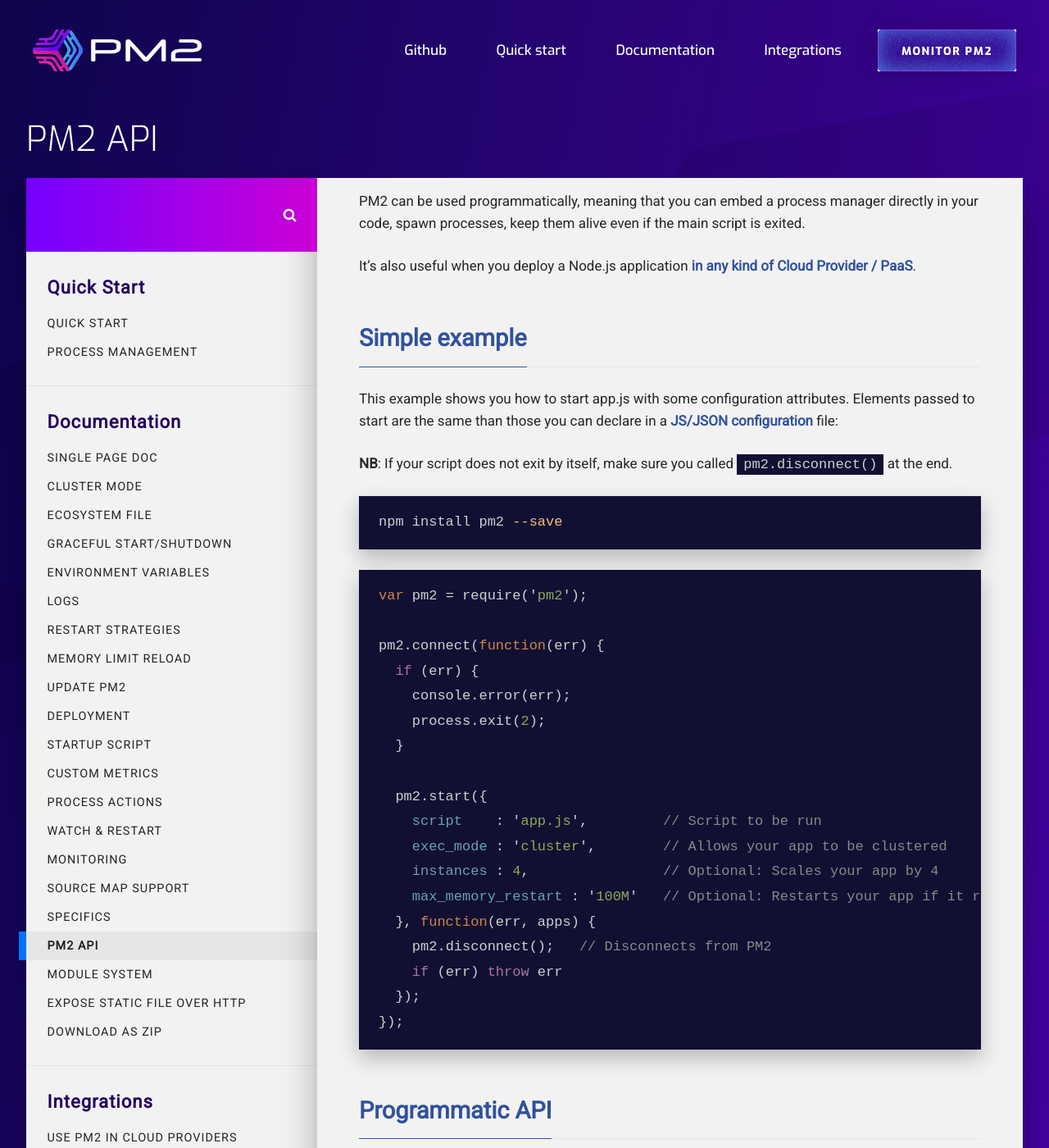
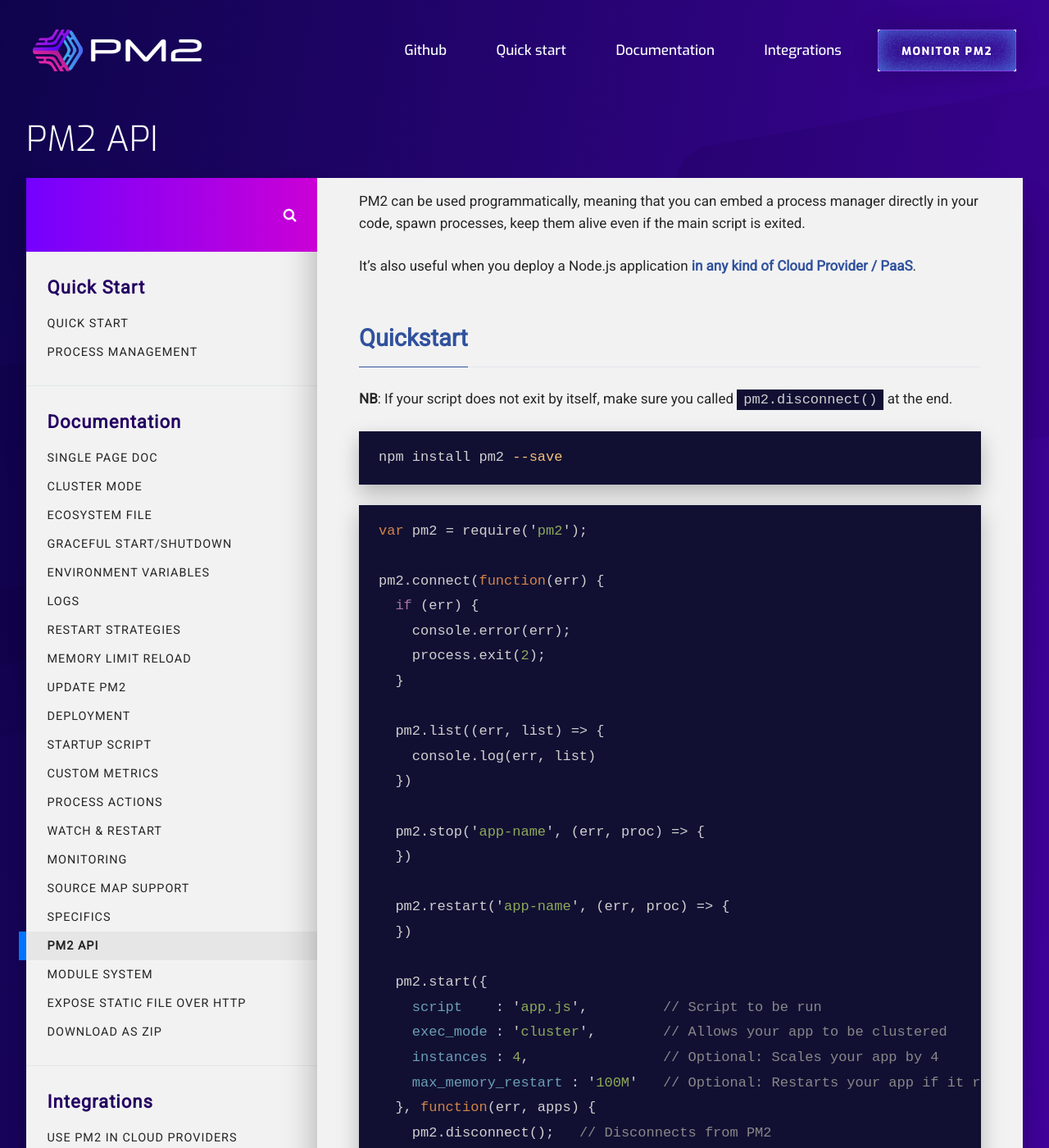
Before and after one commit to pm2-hive/pm2-hive.github.io, a Jekyll site: the page built from docs/features/pm2-api.md, in a window 1280 px wide and 1400 px high. Shown: the whole window at 82% size. Built offline with Jekyll 4.4.1, drawn with Linux system fonts in a browser that asks for light colours; comment, search, counter and statistics services are not loaded.

Commit message:
Update pm2-api.md

```diff
--- a/docs/features/pm2-api.md
+++ b/docs/features/pm2-api.md
@@ -9,9 +9,7 @@
 
 It's also useful when you deploy a Node.js application [in any kind of Cloud Provider / PaaS](/docs/usage/use-pm2-with-cloud-providers/).
 
-## Simple example
-
-This example shows you how to start app.js with some configuration attributes. Elements passed to start are the same than those you can declare in a [JS/JSON configuration](/docs/usage/application-declaration/) file:
+## Quickstart
 
 **NB**: If your script does not exit by itself, make sure you called `pm2.disconnect()` at the end.
 
@@ -27,6 +25,16 @@
     console.error(err);
     process.exit(2);
   }
+
+  pm2.list((err, list) => {
+    console.log(err, list)
+  })
+
+  pm2.stop('app-name', (err, proc) => {
+  })
+
+  pm2.restart('app-name', (err, proc) => {
+  })
 
   pm2.start({
     script    : 'app.js',         // Script to be run
```
